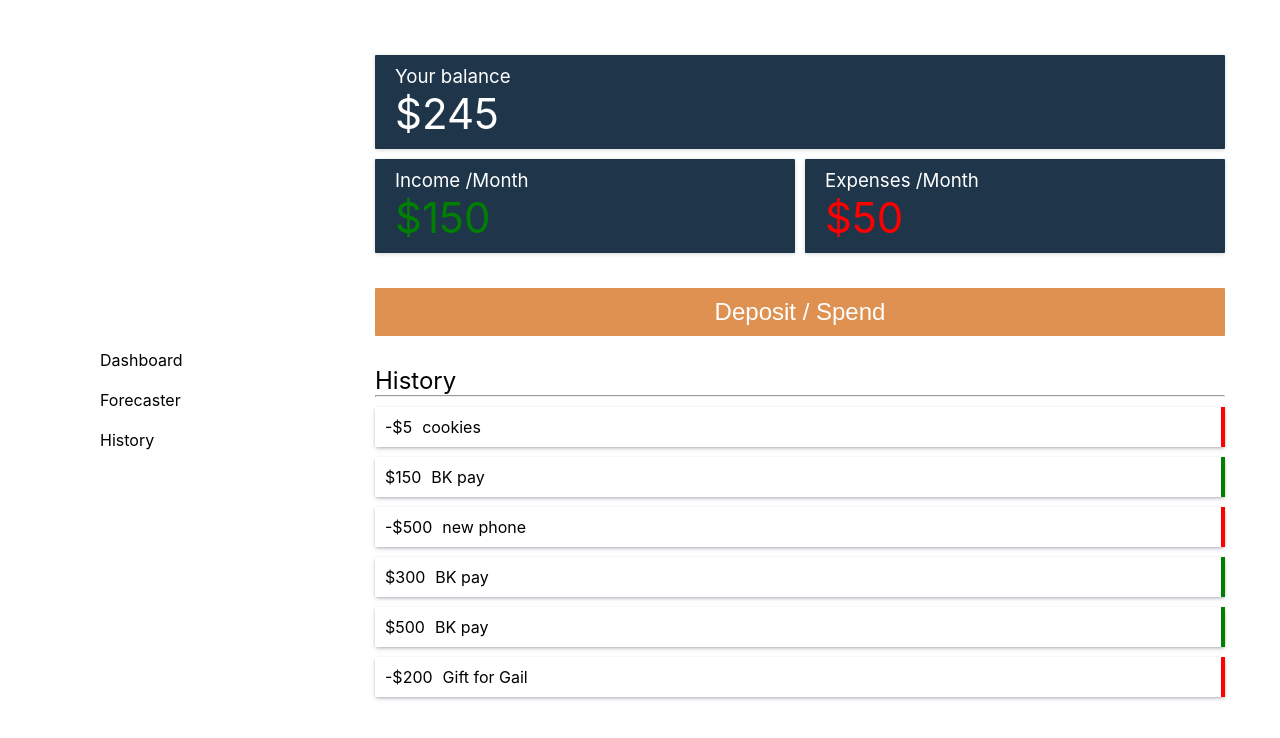
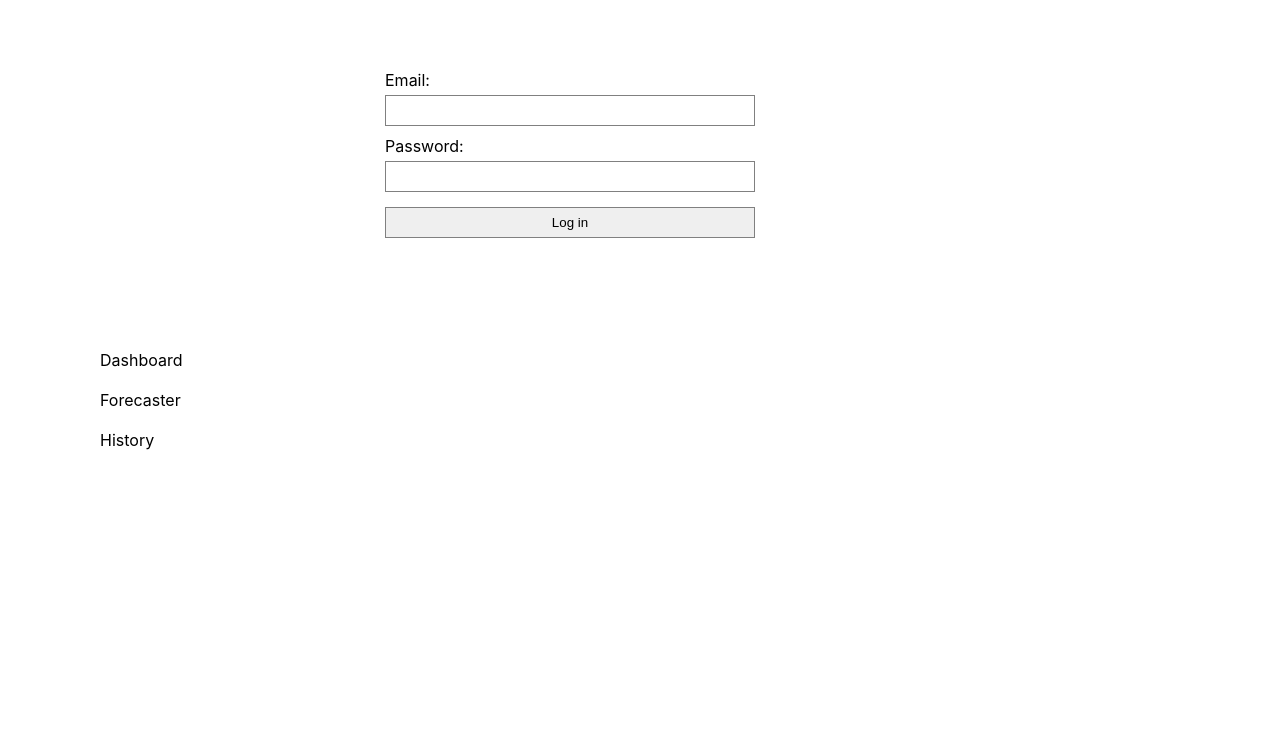
Before and after one commit to KarlGilden/budgetmate, a React (Create React App) app: page / in a window 1280 px wide. Shown: the top 738 px of the page. Built offline with nearby package versions, Linux system fonts and the light colour scheme.

Commit message:
add jwt authentication to client side

```diff
--- a/src/App.js
+++ b/src/App.js
@@ -3,6 +3,7 @@ import React, {useState} from 'react';
 import Navbar from './components/Navbar';
 import {BrowserRouter as Router, Routes, Route} from 'react-router-dom'
 import Dashboard from './pages/Dashboard';
+import Home from './pages/Home';
 import {IoMenuSharp} from 'react-icons/io5'
 import Deposit from './pages/Deposit';
 import { GlobalContext, GlobalProvider } from './context/BalanceContext';
@@ -11,10 +12,11 @@ function App() {
   return (
     <GlobalProvider>
     <Router>
-      <Navbar menuOpen={menuOpen}/>
+      <Navbar setMenuOpen={setMenuOpen} menuOpen={menuOpen}/>
       <IoMenuSharp className='shownav-btn' onClick={()=>{setMenuOpen(!menuOpen)}}/>
       <Routes>
-        <Route path="/" element={<Dashboard/>}/>
+        <Route path="/" element={<Home/>}/>
+        <Route path="/dashboard" element={<Dashboard/>}/>
         <Route path="/deposit" element={<Deposit/>}/>
       </Routes>
     </Router>
--- /dev/null
+++ b/src/components/Login.js
@@ -0,0 +1,49 @@
+import React, { useContext, useState } from 'react'
+import TextInput from './TextInput'
+import '../css/Login.css'
+import { useNavigate } from 'react-router-dom'
+import { GlobalContext } from '../context/BalanceContext'
+const Login = () => {
+    const {login} = useContext(GlobalContext)
+    const [email, setEmail] = useState();
+    const [password, setPassword] = useState();
+    const [error, setError] = useState();
+    const navigate = useNavigate()
+
+    const handleSubmit = async () => {
+        await fetch("https://localhost:5001/auth/login", {
+            method: "POST",
+            credentials: 'include',
+            headers: {"Content-Type": "application/json"},
+            body: JSON.stringify({
+                email,
+                password
+            })
+        }).then(response=>response.json())
+        .then(data => {
+            navigate('/dashboard')
+        })
+
+    }
+
+  return (
+    <div className='login-form'>
+        <label htmlFor="">Email:</label>
+        <input
+        type="text"
+        onChange={(e)=>{
+            setEmail(e.target.value)
+        }}/>
+        <label htmlFor="">Password:</label>
+        <input
+        type="text"
+        onChange={(e)=>{
+            setPassword(e.target.value)
+        }}/>
+        <button onClick={handleSubmit}>Log in</button>
+        {error}
+    </div>
+  )
+}
+
+export default Login
--- a/src/components/Navbar.js
+++ b/src/components/Navbar.js
@@ -2,12 +2,15 @@ import React from 'react'
 import { Link } from 'react-router-dom'
 import '../css/Navbar.css'
 const Navbar = (props) => {
+  const closeMenu = () =>{
+    props.setMenuOpen(false)
+  }
   return (
     <div className={props.menuOpen ? "open nav-centered navbar" : "navbar"}>
         <div className={props.menuOpen ? "nav-centered nav-items" : "nav-items"}>
-            <Link to='/'><p className={props.menuOpen ? "no-nav-padding nav-item" : "nav-item"}>Dashboard</p></Link>
-            <Link to='/forcast'><p className={props.menuOpen ? "no-nav-padding nav-item" : "nav-item"}>Forecaster</p></Link>
-            <Link to='/history'><p className={props.menuOpen ? "no-nav-padding nav-item" : "nav-item"}>History</p></Link>
+            <Link to='/'><p onClick={closeMenu} className={props.menuOpen ? "no-nav-padding nav-item" : "nav-item"}>Dashboard</p></Link>
+            <Link to='/forcast'><p onClick={closeMenu} className={props.menuOpen ? "no-nav-padding nav-item" : "nav-item"}>Forecaster</p></Link>
+            <Link to='/history'><p onClick={closeMenu} className={props.menuOpen ? "no-nav-padding nav-item" : "nav-item"}>History</p></Link>
         </div>
     </div>
   )
--- a/src/context/BalanceContext.js
+++ b/src/context/BalanceContext.js
@@ -1,5 +1,6 @@
-import React, {createContext, useReducer} from 'react';
+import React, {createContext, useEffect, useReducer, useState} from 'react';
 import AppReducer from './AppReducer'
+
 const initialState = {
     transactions: [
         {id: 1, name: "cookies", amount: -5, date: "23/04/22"},
@@ -10,12 +11,11 @@ const initialState = {
         {id: 6, name: "Gift for Gail", amount: -200, date: "24/05/22"}
     ]
 }
-
-
 export const GlobalContext = createContext(initialState);
 
 export const GlobalProvider = ({children}) => {
     const [state, dispatch] = useReducer(AppReducer, initialState);
+    const [user, setUser] = useState(null);
 
     const addTransaction = (transaction) => {
         dispatch({
@@ -23,11 +23,14 @@ export const GlobalProvider = ({children}) => {
             payload: transaction
         })
     }
+
     return(
 
     <GlobalContext.Provider value={{
             transactions:state.transactions,
-            addTransaction
+            addTransaction,
+            user
+
         }}>
         {children}
     </GlobalContext.Provider>
--- a/src/css/Card.css
+++ b/src/css/Card.css
@@ -1,5 +1,5 @@
 .card{
-    background-color: rgb(31, 53, 74);
+    background-color: #222;
     border-radius: 1px;
     padding: 10px 20px;
     width: 100%;
--- a/src/css/Input.css
+++ b/src/css/Input.css
@@ -29,3 +29,12 @@
     margin: 10px;
 
 }
+
+@media screen and (max-width:450px){
+    .text-input-wrapper{
+        width: 60%;
+    }
+    .number-input-wrapper{
+        width: 40%;
+    }
+}
--- /dev/null
+++ b/src/css/Login.css
@@ -0,0 +1,25 @@
+.login-form{
+    max-width: 400px;
+    width: 100%;
+    height: fit-content;
+    padding: 15px;
+    display: flex;
+    flex-direction: column;
+}
+
+.login-form input{
+    margin-bottom: 5px;
+    padding: 7px;
+    border: solid 1px grey;
+}
+
+.login-form label{
+    margin: 5px 0px;
+}
+
+.login-form button{
+    padding: 7px;
+    margin-top: 10px;
+
+    border: solid 1px grey;
+}
--- a/src/pages/Dashboard.js
+++ b/src/pages/Dashboard.js
@@ -15,6 +15,27 @@ const Dashboard = () => {
     const [balance, setBalance] = useState();
 
     const navigate = useNavigate();
+
+    useEffect(()=>{
+        getUser()
+    })
+
+    const getUser = async () =>{
+        await fetch("https://localhost:5001/auth/user",{
+            credentials: 'include'
+        })
+        .then(response => response.json())
+        .then(data => {
+            console.log(data)
+            if(data.type){
+                navigate("/")
+
+            }
+        }).catch(e=>{
+            navigate("/")
+        })
+    }
+
 
     const navToDepositSpend = () => {
         navigate('/deposit')
@@ -78,7 +99,6 @@ const Dashboard = () => {
             <FlexContainer>
                 <div className="dashboard-history">
                     <p className='dashboard-history-title'>History</p>
-                    <hr />
                     <HistoryList />
 
                 </div>
--- a/src/pages/Deposit.js
+++ b/src/pages/Deposit.js
@@ -21,7 +21,7 @@ const Deposit = () => {
       amount: actionType ? amount : -amount,
       date: "asfw"
     })
-    navigate('/')
+    navigate('/dashboard')
   }
   return (
 
--- /dev/null
+++ b/src/pages/Home.js
@@ -0,0 +1,12 @@
+import React from 'react'
+import Login from '../components/Login'
+import '../css/Home.css'
+const Home = () => {
+  return (
+    <div className='page'>
+      <Login/>
+    </div>
+  )
+}
+
+export default Home
```
Also changed, not shown: src/components/SecureRoute.js (added, +9 -0 lines), src/css/Home.css (added).
